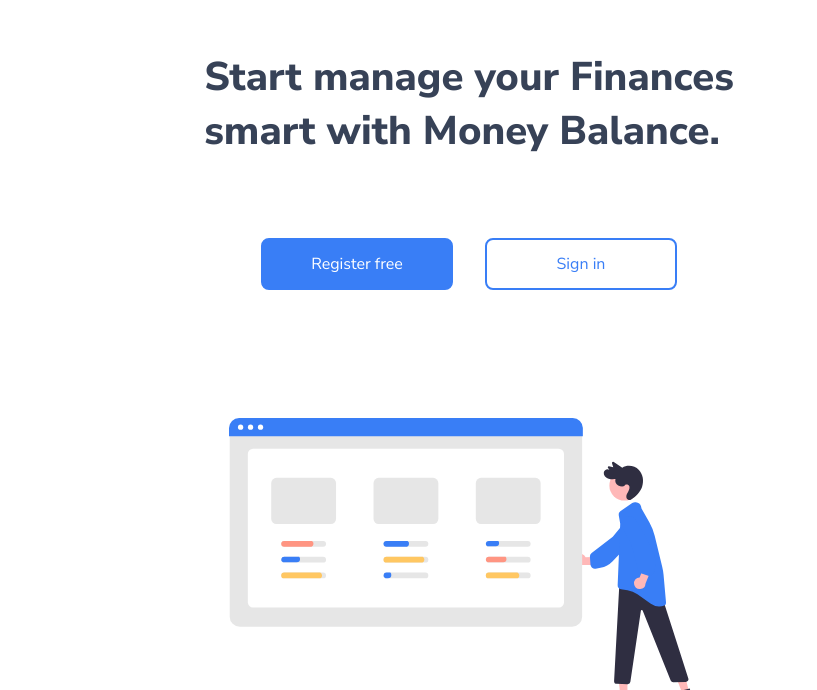
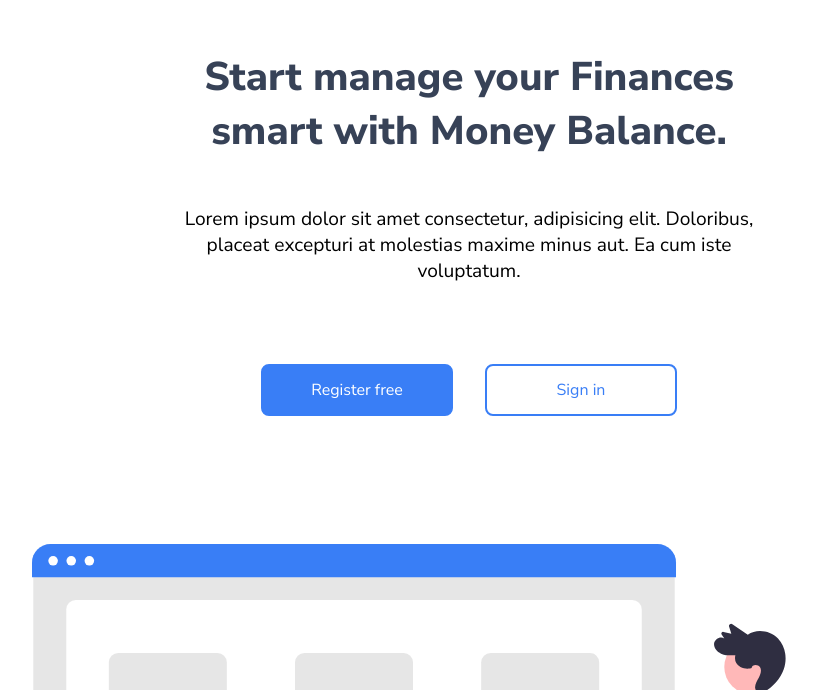
Before and after one commit to wojtek99955/money-balance, a React (Create React App) app in the folder client/: page / in a window 1280 px wide. Shown: the part 110-800 px from the top of the page, without its empty margins (171-988 px from the left). Built offline with nearby package versions, Linux system fonts and the light colour scheme.

Commit message:
update style

```diff
--- a/client/src/components/StartPage.tsx
+++ b/client/src/components/StartPage.tsx
@@ -9,6 +9,7 @@
   color: ${({ theme }) => theme.colors.title};
   font-size: 2.5rem;
   margin: auto;
+  text-align: center;
 `;
 
 const MainSection = styled.main`
@@ -16,7 +17,16 @@
   justify-content: center;
   flex-direction: column;
   align-items: center;
+  max-width: 600px;
+  margin: auto;
   margin-top: 10rem;
+
+  p {
+    color: ${({ theme }) => theme.colors.grey};
+    font-size: 1.2rem;
+    margin-top: 3rem;
+    text-align: center;
+  }
 `;
 
 const AuthSection = styled.div`
@@ -42,7 +52,7 @@
   border: ${({ theme }) => `2px solid ${theme.colors.main}`};
 `;
 const SvgContainer = styled.div`
-  width: 30rem;
+  width: 70%;
   margin: auto;
   margin-top: 8rem;
 `;
@@ -53,6 +63,11 @@
         <MainTitle>
           Start manage your Finances <br /> smart with Money Balance.
         </MainTitle>
+        <p>
+          Lorem ipsum dolor sit amet consectetur, adipisicing elit. Doloribus,
+          placeat excepturi at molestias maxime minus aut. Ea cum iste
+          voluptatum.
+        </p>
         <AuthSection>
           <StyledLink to="/sign-up">Register free</StyledLink>
           <StyledLink to="/sign-in">Sign in</StyledLink>
```
